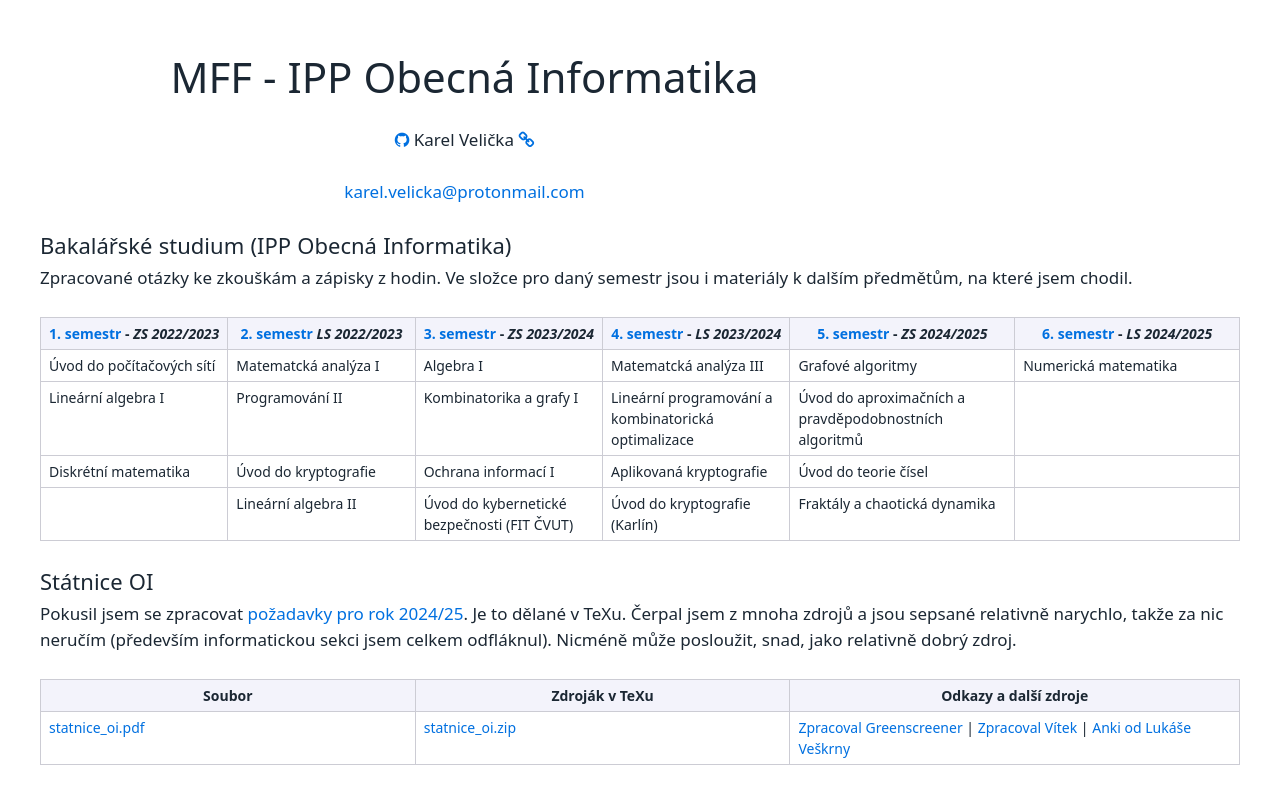
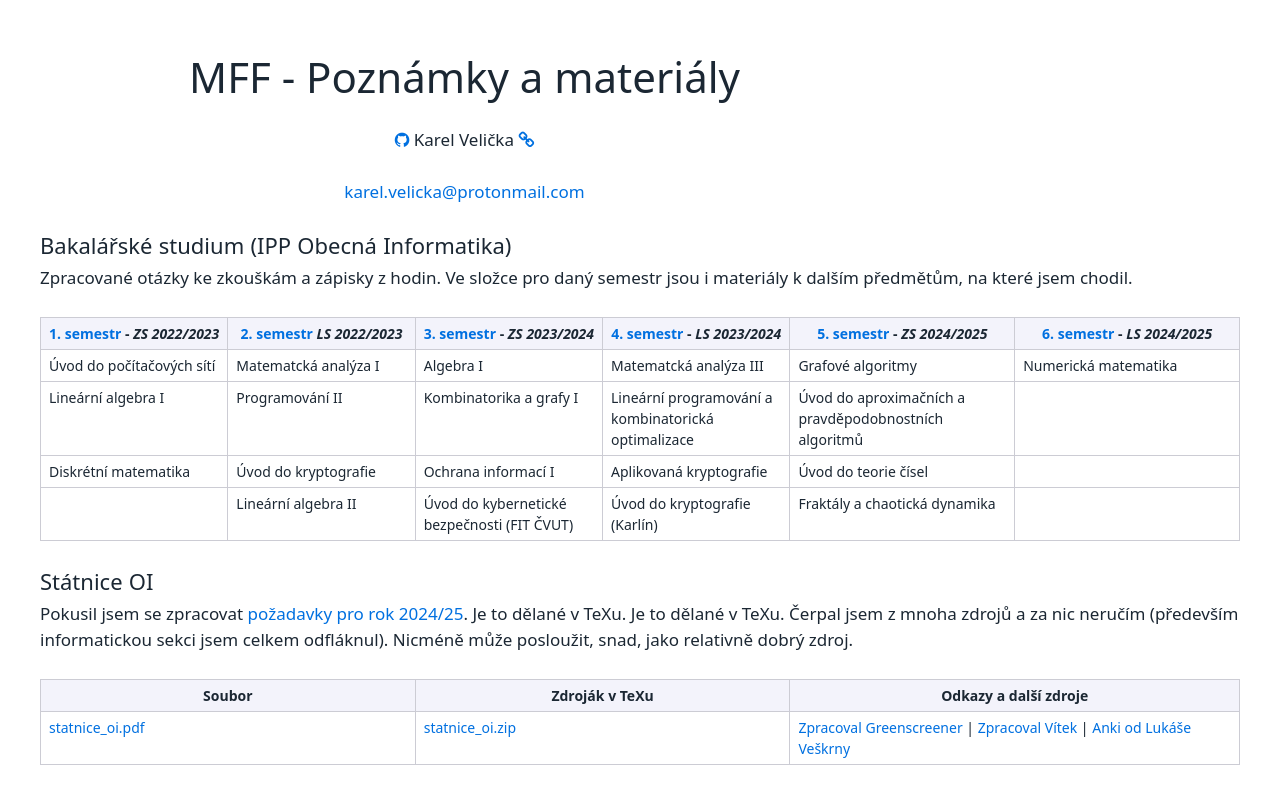
Before and after one commit to tucnakomet1/mff-poznamky, a plain HTML site: page index.html in a window 1280 px wide. Shown: the part 105-908 px from the top of the page. Drawn offline with Linux system fonts and the light colour scheme.

Commit message:
statnice update

```diff
--- a/index.html
+++ b/index.html
@@ -19,7 +19,7 @@
 </head>
 <body>
 <header id="title-block-header">
-<h1 class="title" style="text-align: center;">MFF - IPP Obecná Informatika</h1>
+<h1 class="title" style="text-align: center;">MFF - Poznámky a materiály</h1>
 <p class="author" style="text-align: center;">
   <a href="https://github.com/tucnakomet1/"><i class='fa fa-github'></i></a>
     Karel Velička
@@ -93,7 +93,7 @@ semestr jsou i materiály k dalším předmětům, na které jsem chodil.</p>
 
 <h2 id="státnice">Státnice OI</h2>
 <p>Pokusil jsem se zpracovat <a href="https://www.mff.cuni.cz/cs/studenti/bakalarske-studium/statni-zaverecne-zkousky/bakalarske-statni-zkousky-studijniho-programu-informatika">požadavky pro rok 2024/25</a>.
-Je to dělané v TeXu. Čerpal jsem z mnoha zdrojů a jsou sepsané relativně narychlo, takže za nic neručím (především informatickou sekci jsem celkem odfláknul). Nicméně může posloužit, snad, jako relativně dobrý zdroj.</p>
+Je to dělané v TeXu. Je to dělané v TeXu. Čerpal jsem z mnoha zdrojů a za nic neručím (především informatickou sekci jsem celkem odfláknul). Nicméně může posloužit, snad, jako relativně dobrý zdroj.</p>
 
 <table>
 <colgroup>
```
Also changed, not shown: 3 other files.
